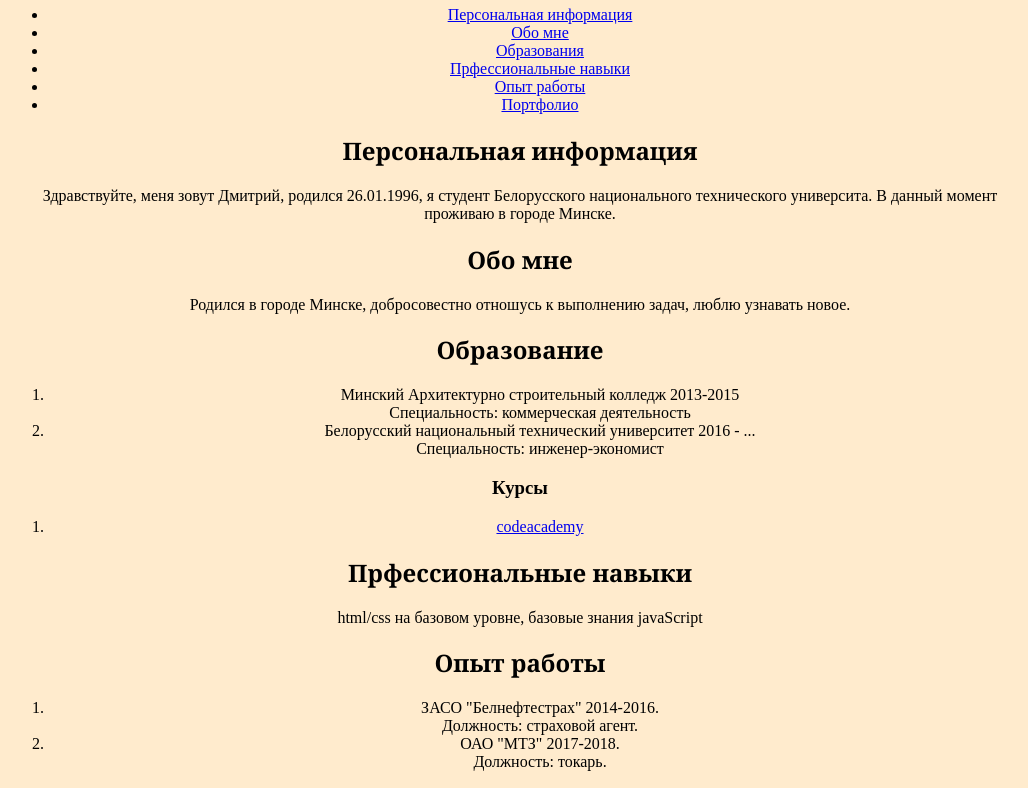
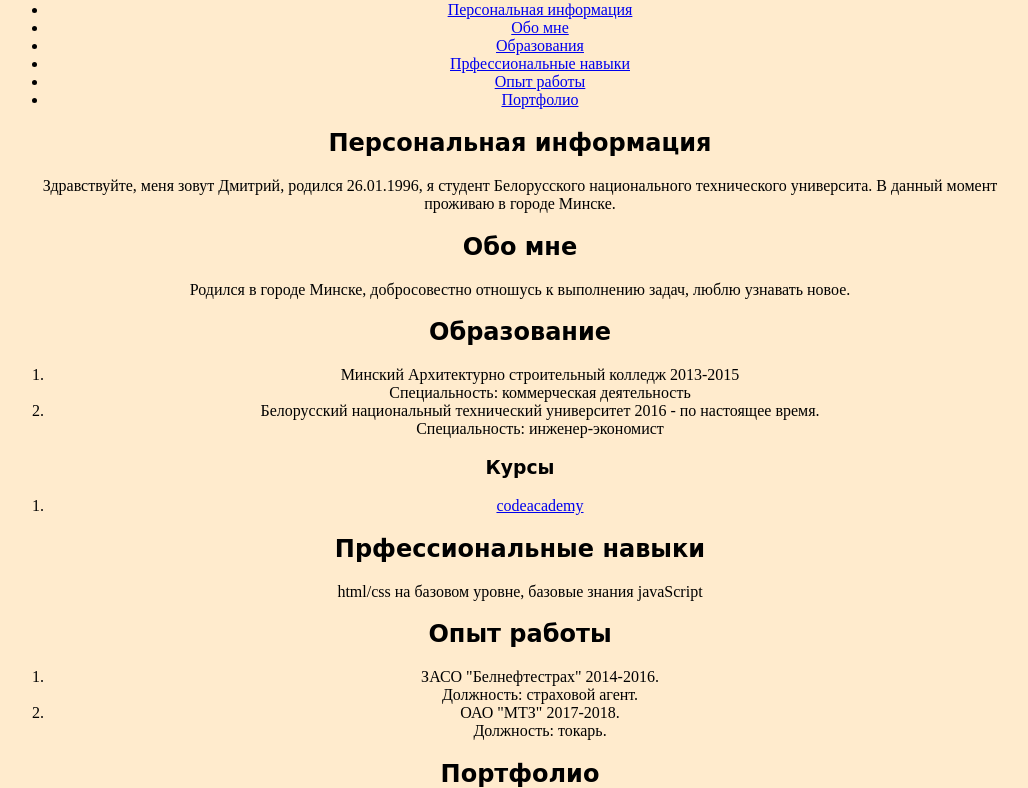
Before and after one commit to DimaMavrin/rsschool-codejam1-cv, a plain HTML site: page Index.html in a window 1280 px wide. Shown: the part 242-1030 px from the top of the page, without its empty margins (0-1028 px from the left). Drawn offline with Linux system fonts and the light colour scheme; a script that the page names is missing.

Commit message:
style changes

```diff
--- a/Index.html
+++ b/Index.html
@@ -39,7 +39,7 @@
 
       <ol>
         <li>Минский Архитектурно строительный колледж 2013-2015<br />Специальность: коммерческая деятельность</li>
-        <li>Белорусский национальный технический университет 2016 - ...<br />Специальность: инженер-экономист </li>
+        <li>Белорусский национальный технический университет 2016 - по настоящее время.<br />Специальность: инженер-экономист </li>
       </ol>
       <h3>Курсы</h3>
       <ol>
--- a/main.css
+++ b/main.css
@@ -8,9 +8,12 @@ body {
 }
 h1, h2 {
     text-align: center;
-    font-family: Georgia, 'Times New Roman', Times, serif;
+    font-family: cursive;
 }
 .photocard {
     width: 150px;
     height: 150px;
 }
+h3 {
+    font-family: cursive;
+}
```
